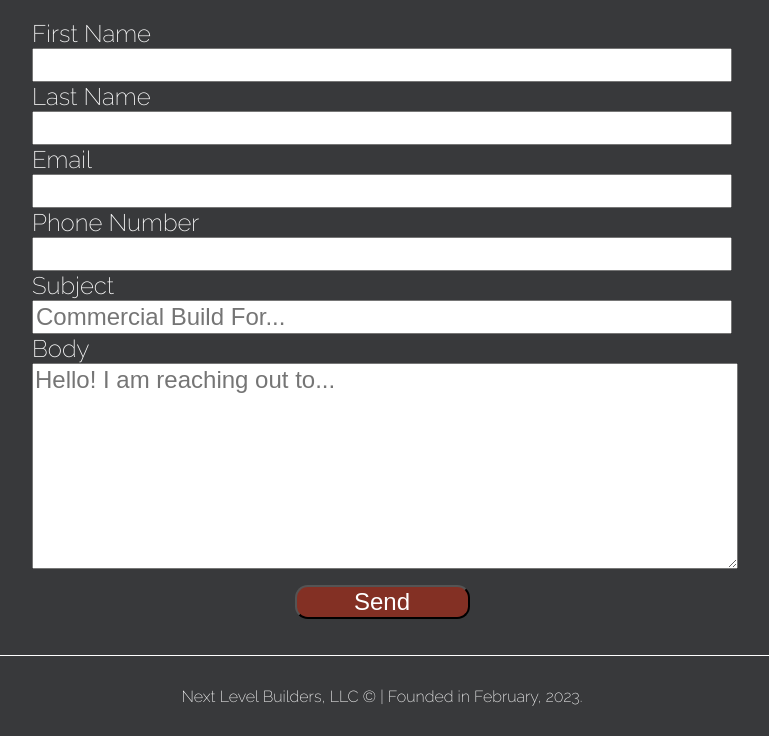
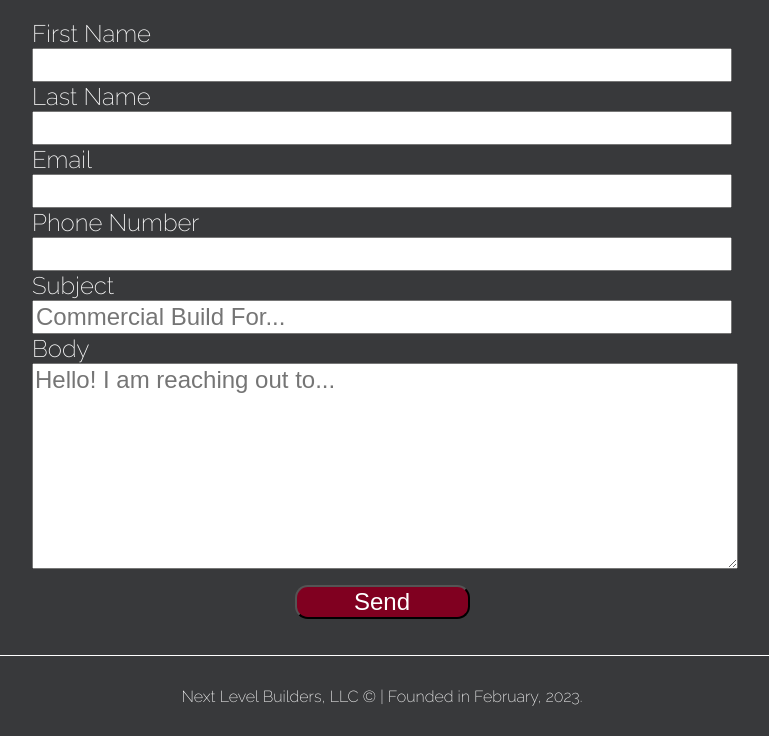
Before and after one commit to ritchieritch42/Next-Level-Builders, a Flask app: page /contact in a window 1280 px wide, with the pointer over the restyled element. Shown: the part 305-1041 px from the top of the page, without its empty margins (258-1027 px from the left). Run offline with Flask 3, Linux system fonts and the light colour scheme; some libraries are stand-ins or nearby versions.

Commit message:
contact submission button color change

```diff
--- a/static/styles.css
+++ b/static/styles.css
@@ -435,7 +435,7 @@ button {
 }
 
 button:hover {
-  background-color: rgba(205, 40, 14, 0.5);
+  background-color: rgba(128, 0, 32, 1);
   transition: 0.5s;
 }
 
```
